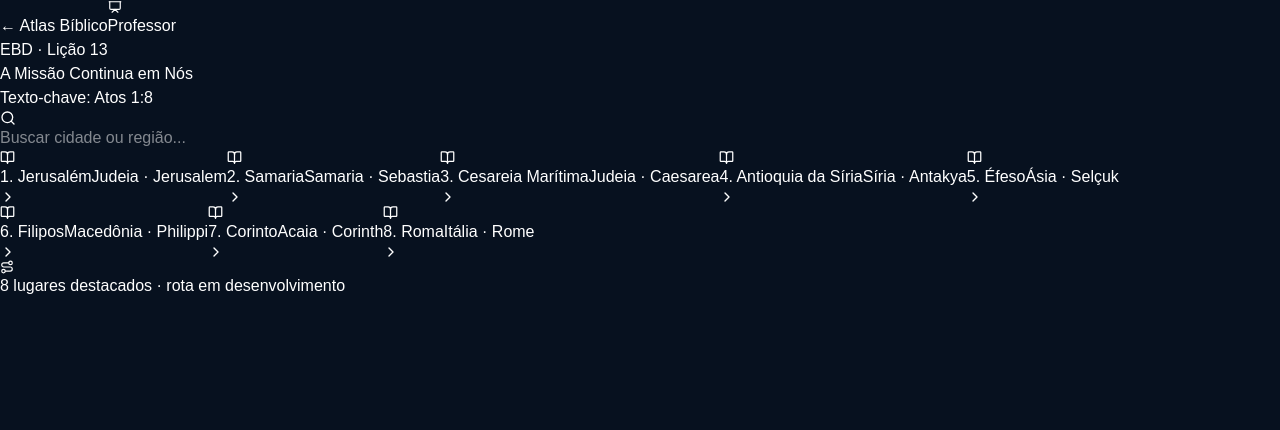
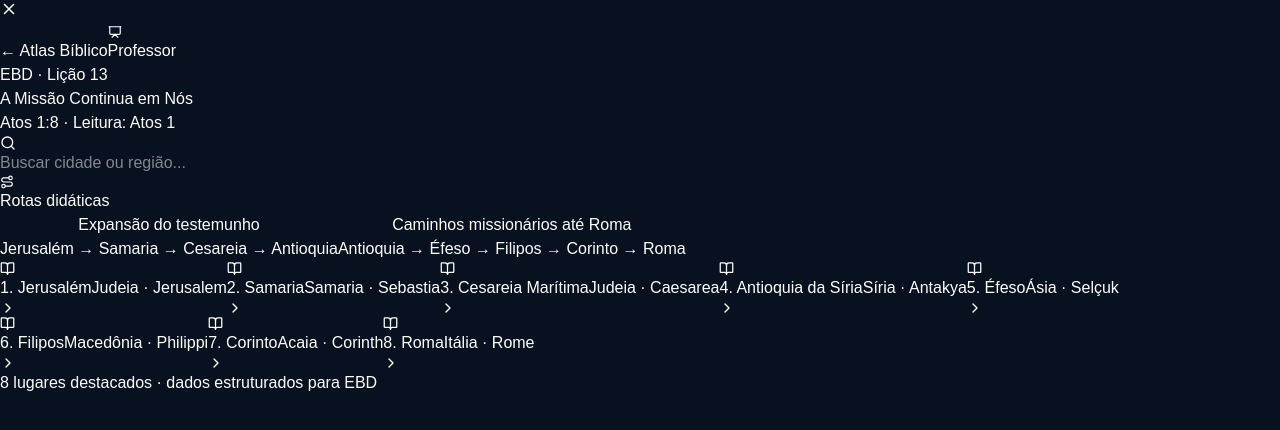
Before and after one commit to nziimedia/atlas-biblico-adnz2, a Next.js app: page /atlas in a window 1280 px wide. Shown: the top 430 px of the page. Built offline with nearby package versions, Linux system fonts and the light colour scheme; no server answers.

Commit message:
feat: improve interactive atlas routes and professor mode

```diff
--- a/app/atlas/AtlasClient.tsx
+++ b/app/atlas/AtlasClient.tsx
@@ -1,18 +1,35 @@
 "use client";
 import {useMemo,useState} from "react";
 import Link from "next/link";
-import {BookOpen,Search,Route,Presentation,ChevronRight} from "lucide-react";
-import {places,lesson13} from "@/lib/atlas-data";
+import {BookOpen,Search,Route,Presentation,ChevronRight,MapPinned,X} from "lucide-react";
+import {places,lesson13,routes} from "@/lib/atlas-data";
 import AtlasMap from "@/components/AtlasMap";
+
 export default function AtlasClient(){
- const [q,setQ]=useState(""); const [professor,setProfessor]=useState(false);
- const filtered=useMemo(()=>places.filter(p=>p.name.toLowerCase().includes(q.toLowerCase())||p.region.toLowerCase().includes(q.toLowerCase())),[q]);
- return <main className="h-screen overflow-hidden bg-[#07111f] text-white"><AtlasMap selectedIds={lesson13.places}/>
- <aside className="absolute left-4 top-4 z-20 flex max-h-[calc(100vh-2rem)] w-[min(390px,calc(100vw-2rem))] flex-col overflow-hidden rounded-3xl border border-white/10 bg-[#081322]/95 shadow-2xl backdrop-blur">
- <div className="border-b border-white/10 p-5"><div className="flex items-center justify-between"><Link href="/" className="text-sm text-slate-300">← Atlas Bíblico</Link><button onClick={()=>setProfessor(!professor)} className="inline-flex items-center gap-2 rounded-xl border border-amber-400/30 px-3 py-2 text-xs text-amber-200"><Presentation size={14}/>{professor?"Sair":"Professor"}</button></div>
- <div className="mt-5 text-xs font-semibold uppercase tracking-[.2em] text-amber-400">EBD · Lição {lesson13.number}</div><h1 className="mt-2 font-serif text-3xl">{lesson13.title}</h1><p className="mt-2 text-sm text-slate-400">Texto-chave: {lesson13.reference}</p>
- <div className="mt-4 flex items-center gap-2 rounded-xl border border-white/10 bg-white/5 px-3 py-2"><Search size={16} className="text-slate-500"/><input value={q} onChange={e=>setQ(e.target.value)} placeholder="Buscar cidade ou região..." className="w-full bg-transparent text-sm outline-none placeholder:text-slate-600"/></div></div>
- <div className="overflow-y-auto p-3">{filtered.map((p,i)=><button key={p.slug} className="mb-2 flex w-full items-center justify-between rounded-2xl border border-white/5 bg-white/[.03] p-3 text-left hover:bg-white/[.07]" onClick={()=>window.dispatchEvent(new CustomEvent("atlas:focus",{detail:p.slug}))}><span><span className="flex items-center gap-2 font-medium"><BookOpen size={15} className="text-amber-400"/>{i+1}. {p.name}</span><span className="ml-6 text-xs text-slate-500">{p.region} · {p.modern}</span></span><ChevronRight size={16} className="text-slate-600"/></button>)}</div>
- <div className="border-t border-white/10 p-3"><div className="flex items-center gap-2 text-xs text-slate-500"><Route size={14}/> {places.length} lugares destacados · rota em desenvolvimento</div></div></aside>
- {professor&&<div className="absolute inset-x-0 bottom-0 z-30 border-t border-white/10 bg-[#07111f]/95 p-5 text-center backdrop-blur"><div className="text-xs uppercase tracking-[.2em] text-amber-400">Modo Professor</div><div className="mt-1 text-2xl font-serif">{lesson13.title}</div><div className="text-sm text-slate-400">{lesson13.reference} · use o mapa para apresentar os locais</div></div>}</main>;
+ const [q,setQ]=useState(""); const [professor,setProfessor]=useState(false); const [routeId,setRouteId]=useState<string|null>(null); const [open,setOpen]=useState(true);
+ const filtered=useMemo(()=>places.filter(p=>p.name.toLowerCase().includes(q.toLowerCase())||p.region.toLowerCase().includes(q.toLowerCase())||p.modern.toLowerCase().includes(q.toLowerCase())),[q]);
+ const focus=(slug:string)=>window.dispatchEvent(new CustomEvent("atlas:focus",{detail:{slug}}));
+ const chooseRoute=(id:string|null)=>{setRouteId(id);window.dispatchEvent(new CustomEvent("atlas:route",{detail:{routeId:id}}));};
+
+ return <main className="relative h-screen overflow-hidden bg-[#07111f] text-white">
+   <AtlasMap selectedIds={lesson13.places}/>
+   <button onClick={()=>setOpen(!open)} className="absolute left-4 top-4 z-30 rounded-xl border border-white/10 bg-[#081322]/95 p-3 shadow-xl backdrop-blur lg:hidden" aria-label={open?"Fechar painel":"Abrir painel"}>{open?<X size={18}/>:<MapPinned size={18}/>}</button>
+   <aside className={(open?"flex":"hidden")+" absolute left-4 top-4 z-20 max-h-[calc(100vh-2rem)] w-[min(400px,calc(100vw-2rem))] flex-col overflow-hidden rounded-3xl border border-white/10 bg-[#081322]/95 shadow-2xl backdrop-blur lg:flex"}>
+    <div className="border-b border-white/10 p-5">
+      <div className="flex items-center justify-between"><Link href="/" className="text-sm text-slate-300">← Atlas Bíblico</Link><button onClick={()=>setProfessor(!professor)} className="inline-flex items-center gap-2 rounded-xl border border-amber-400/30 px-3 py-2 text-xs text-amber-200"><Presentation size={14}/>{professor?"Sair":"Professor"}</button></div>
+      <div className="mt-5 text-xs font-semibold uppercase tracking-[.2em] text-amber-400">EBD · Lição {lesson13.number}</div>
+      <h1 className="mt-2 font-serif text-3xl leading-tight">{lesson13.title}</h1>
+      <p className="mt-2 text-sm text-slate-400">{lesson13.reference} · Leitura: {lesson13.reading}</p>
+      <div className="mt-4 flex items-center gap-2 rounded-xl border border-white/10 bg-white/5 px-3 py-2"><Search size={16} className="text-slate-500"/><input value={q} onChange={e=>setQ(e.target.value)} placeholder="Buscar cidade ou região..." className="w-full bg-transparent text-sm outline-none placeholder:text-slate-600"/></div>
+    </div>
+    <div className="border-b border-white/10 p-3">
+      <div className="mb-2 flex items-center gap-2 text-xs font-semibold uppercase tracking-wider text-slate-400"><Route size={14}/> Rotas didáticas</div>
+      {routes.map(r=><button key={r.id} onClick={()=>chooseRoute(r.id)} className={"mb-2 w-full rounded-2xl border p-3 text-left transition "+(routeId===r.id?"border-amber-400/50 bg-amber-400/10":"border-white/5 bg-white/[.03] hover:bg-white/[.07]")}><div className="text-sm font-medium">{r.title}</div><div className="mt-1 text-xs text-slate-500">{r.subtitle}</div></button>)}
+      {routeId&&<button onClick={()=>chooseRoute(null)} className="text-xs text-slate-400 hover:text-white">Limpar rota</button>}
+    </div>
+    <div className="overflow-y-auto p-3">{filtered.map((p,i)=><button key={p.slug} className="mb-2 flex w-full items-center justify-between rounded-2xl border border-white/5 bg-white/[.03] p-3 text-left hover:bg-white/[.07]" onClick={()=>focus(p.slug)}><span><span className="flex items-center gap-2 font-medium"><BookOpen size={15} className="text-amber-400"/>{i+1}. {p.name}</span><span className="ml-6 text-xs text-slate-500">{p.region} · {p.modern}</span></span><ChevronRight size={16} className="text-slate-600"/></button>)}</div>
+    <div className="border-t border-white/10 p-3 text-xs text-slate-500">{places.length} lugares destacados · dados estruturados para EBD</div>
+   </aside>
+   {professor&&<div className="absolute inset-x-0 bottom-0 z-30 border-t border-white/10 bg-[#07111f]/95 p-5 text-center backdrop-blur"><div className="text-xs uppercase tracking-[.2em] text-amber-400">Modo Professor</div><div className="mt-1 text-2xl font-serif">{lesson13.title}</div><div className="text-sm text-slate-400">{lesson13.reference} · {routes.find(r=>r.id===routeId)?.title??"Selecione uma rota para apresentá-la"}</div></div>}
+ </main>;
 }
```
